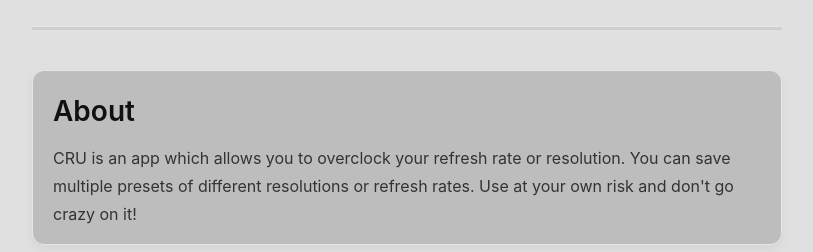
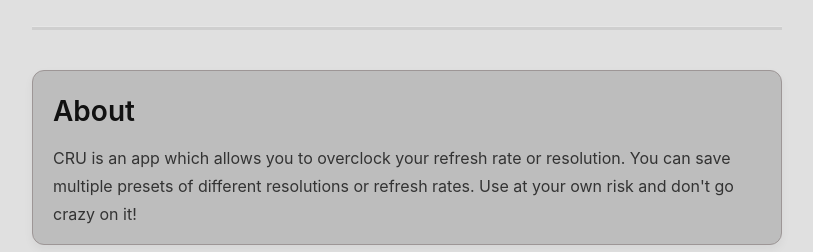
Before and after one commit to utilityman123/cru, a plain HTML site: page index.html in a window 1280 px wide. Shown: the part 169-421 px from the top of the page, 233-1046 px from the left. Drawn offline with Linux system fonts and the light colour scheme.

Commit message:
changed project card border

```diff
--- a/project.css
+++ b/project.css
@@ -43,7 +43,7 @@
 /* Project Card */
 .project-card {
     background: #bdbdbd;
-    border: 1px solid #e6e6e6;
+    border: 1px solid #9d9696;
     border-radius: 12px;
     margin-top: 10px;
     padding: 0px 20px;
```
